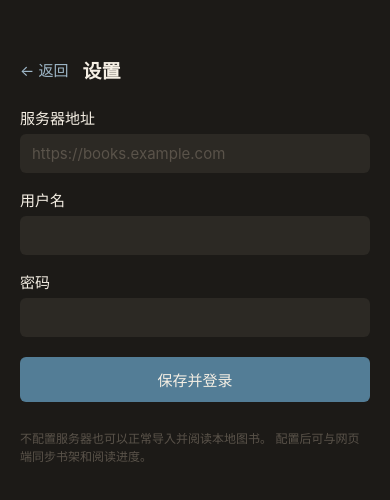
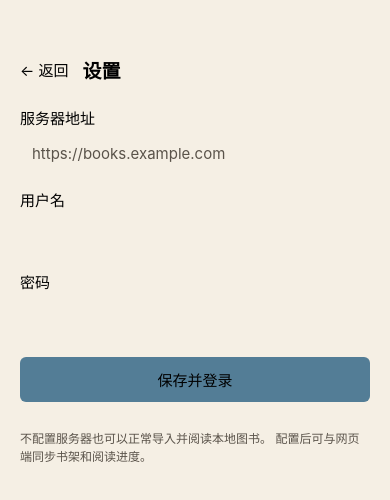
Before and after one commit to AirLibrax/StarCloud, a React Native app in the folder apps/mobile/: screen /Settings in a window 390 px wide. Shown: the top 500 px of the page. Built offline with nearby package versions, Linux system fonts and the light colour scheme.

Commit message:
chore/remove-stray-file

```diff
--- a/apps/mobile/app.json
+++ b/apps/mobile/app.json
@@ -10,7 +10,8 @@
     },
     "plugins": [
       "expo-sqlite",
-      "expo-asset"
+      "expo-asset",
+      "expo-status-bar"
     ]
   }
 }
--- a/apps/mobile/src/screens/LibraryScreen.tsx
+++ b/apps/mobile/src/screens/LibraryScreen.tsx
@@ -19,6 +19,7 @@ import {
   type LocalBook,
 } from '../storage/local-books';
 import { getSettings } from '../storage/settings';
+import { colors } from '../theme';
 
 type Nav = NativeStackNavigationProp<RootStackParamList>;
 
@@ -158,7 +159,7 @@ export default function LibraryScreen() {
   ];
 
   return (
-    <View style={{ flex: 1, backgroundColor: '#1c1a17' }}>
+    <View style={{ flex: 1, backgroundColor: colors.bg }}>
       <View
         style={{
           flexDirection: 'row',
@@ -169,11 +170,11 @@ export default function LibraryScreen() {
           paddingBottom: 10,
         }}
       >
-        <Text style={{ color: '#f5efe4', fontSize: 22, fontWeight: '600' }}>
+        <Text style={{ color: 'colors.text', fontSize: 22, fontWeight: '600' }}>
           星辰云图书馆
         </Text>
         <TouchableOpacity onPress={() => navigation.navigate('Settings')}>
-          <Text style={{ color: '#9fb8c9', fontSize: 16 }}>设置</Text>
+          <Text style={{ color: 'colors.accent', fontSize: 16 }}>设置</Text>
         </TouchableOpacity>
       </View>
 
@@ -195,7 +196,7 @@ export default function LibraryScreen() {
               await reload();
               setRefreshing(false);
             }}
-            tintColor="#9fb8c9"
+            tintColor="colors.accent"
           />
         }
         renderItem={({ item }) => (
@@ -207,7 +208,7 @@ export default function LibraryScreen() {
               paddingVertical: 14,
               paddingHorizontal: 16,
               borderBottomWidth: 0.5,
-              borderBottomColor: '#3a352e',
+              borderBottomColor: 'colors.border',
             }}
           >
             <View
@@ -215,26 +216,26 @@ export default function LibraryScreen() {
                 width: 44,
                 height: 44,
                 borderRadius: 4,
-                backgroundColor: item.badge === '+' ? '#2c2924' : FILE_TYPE_COLOR[item.badge ?? ''] ?? '#2c2924',
+                backgroundColor: item.badge === '+' ? 'colors.card' : FILE_TYPE_COLOR[item.badge ?? ''] ?? 'colors.card',
                 alignItems: 'center',
                 justifyContent: 'center',
                 marginRight: 12,
               }}
             >
-              <Text style={{ color: '#f5efe4', fontSize: item.badge === '+' ? 24 : 11, fontWeight: '600' }}>
+              <Text style={{ color: 'colors.text', fontSize: item.badge === '+' ? 24 : 11, fontWeight: '600' }}>
                 {item.badge}
               </Text>
             </View>
             <View style={{ flex: 1 }}>
-              <Text style={{ color: '#f5efe4', fontSize: 15 }} numberOfLines={1}>
+              <Text style={{ color: 'colors.text', fontSize: 15 }} numberOfLines={1}>
                 {item.title}
               </Text>
-              <Text style={{ color: '#8a8072', fontSize: 12, marginTop: 2 }} numberOfLines={1}>
+              <Text style={{ color: 'colors.textMuted', fontSize: 12, marginTop: 2 }} numberOfLines={1}>
                 {item.subtitle}
               </Text>
             </View>
             {item.progressText && (
-              <Text style={{ color: '#8a8072', fontSize: 12, marginRight: 8 }}>
+              <Text style={{ color: 'colors.textMuted', fontSize: 12, marginRight: 8 }}>
                 {item.progressText}
               </Text>
             )}
@@ -243,13 +244,13 @@ export default function LibraryScreen() {
                 onPress={() => handleDownload(item.cloudItem!)}
                 style={{
                   borderWidth: 1,
-                  borderColor: '#3f5a70',
+                  borderColor: 'colors.accentDark',
                   borderRadius: 4,
                   paddingHorizontal: 10,
                   paddingVertical: 4,
                 }}
               >
-                <Text style={{ color: '#9fb8c9', fontSize: 12 }}>下载</Text>
+                <Text style={{ color: 'colors.accent', fontSize: 12 }}>下载</Text>
               </TouchableOpacity>
             )}
             {item.cloudItem && item.downloaded && (
@@ -258,7 +259,7 @@ export default function LibraryScreen() {
           </TouchableOpacity>
         )}
         ListEmptyComponent={
-          <Text style={{ color: '#8a8072', textAlign: 'center', marginTop: 48 }}>
+          <Text style={{ color: 'colors.textMuted', textAlign: 'center', marginTop: 48 }}>
             还没有藏书，点上面「导入」添加第一本。
           </Text>
         }
--- a/apps/mobile/src/screens/LoginScreen.tsx
+++ b/apps/mobile/src/screens/LoginScreen.tsx
@@ -5,6 +5,7 @@ import type { NativeStackNavigationProp } from '@react-navigation/native-stack';
 import type { RootStackParamList } from '../App';
 import { getSettings, saveSettings } from '../storage/settings';
 import { login } from '../api/client';
+import { colors } from '../theme';
 
 type Nav = NativeStackNavigationProp<RootStackParamList>;
 
@@ -36,11 +37,11 @@ export default function LoginScreen() {
   }
 
   return (
-    <View style={{ flex: 1, backgroundColor: '#1c1a17', justifyContent: 'center', padding: 24 }}>
-      <Text style={{ color: '#f5efe4', fontSize: 22, fontWeight: '600', marginBottom: 4 }}>
+    <View style={{ flex: 1, backgroundColor: colors.bg, justifyContent: 'center', padding: 24 }}>
+      <Text style={{ color: 'colors.text', fontSize: 22, fontWeight: '600', marginBottom: 4 }}>
         重新登录
       </Text>
-      <Text style={{ color: '#8a8072', fontSize: 13, marginBottom: 20 }}>
+      <Text style={{ color: 'colors.textMuted', fontSize: 13, marginBottom: 20 }}>
         访问令牌已失效，请重新登录云端书架
       </Text>
       <TextInput
@@ -50,11 +51,11 @@ export default function LoginScreen() {
         placeholderTextColor="#5a534a"
         autoCapitalize="none"
         style={{
-          backgroundColor: '#2c2924',
+          backgroundColor: 'colors.card',
           borderRadius: 6,
           paddingVertical: 10,
           paddingHorizontal: 12,
-          color: '#f5efe4',
+          color: 'colors.text',
           fontSize: 15,
           marginBottom: 12,
         }}
@@ -66,11 +67,11 @@ export default function LoginScreen() {
         placeholderTextColor="#5a534a"
         secureTextEntry
         style={{
-          backgroundColor: '#2c2924',
+          backgroundColor: 'colors.card',
           borderRadius: 6,
           paddingVertical: 10,
           paddingHorizontal: 12,
-          color: '#f5efe4',
+          color: 'colors.text',
           fontSize: 15,
           marginBottom: 16,
         }}
@@ -82,13 +83,13 @@ export default function LoginScreen() {
         onPress={handleLogin}
         disabled={busy}
         style={{
-          backgroundColor: busy ? '#3f5a70' : '#537d96',
+          backgroundColor: busy ? 'colors.accentDark' : '#537d96',
           borderRadius: 6,
           paddingVertical: 12,
           alignItems: 'center',
         }}
       >
-        <Text style={{ color: '#f5efe4', fontSize: 15 }}>{busy ? '登录中…' : '登录'}</Text>
+        <Text style={{ color: 'colors.text', fontSize: 15 }}>{busy ? '登录中…' : '登录'}</Text>
       </TouchableOpacity>
     </View>
   );
--- a/apps/mobile/src/screens/SettingsScreen.tsx
+++ b/apps/mobile/src/screens/SettingsScreen.tsx
@@ -12,6 +12,7 @@ import type { NativeStackNavigationProp } from '@react-navigation/native-stack';
 import type { RootStackParamList } from '../App';
 import { getSettings, saveSettings } from '../storage/settings';
 import { login } from '../api/client';
+import { colors } from '../theme';
 
 type Nav = NativeStackNavigationProp<RootStackParamList>;
 
@@ -64,19 +65,19 @@ export default function SettingsScreen() {
 
   return (
     <ScrollView
-      style={{ flex: 1, backgroundColor: '#1c1a17' }}
+      style={{ flex: 1, backgroundColor: colors.bg }}
       contentContainerStyle={{ paddingTop: 56, paddingHorizontal: 20, paddingBottom: 40 }}
     >
       <View style={{ flexDirection: 'row', alignItems: 'center', marginBottom: 24 }}>
         <TouchableOpacity onPress={() => navigation.goBack()}>
-          <Text style={{ color: '#9fb8c9', fontSize: 15 }}>← 返回</Text>
+          <Text style={{ color: 'colors.accent', fontSize: 15 }}>← 返回</Text>
         </TouchableOpacity>
-        <Text style={{ color: '#f5efe4', fontSize: 19, fontWeight: '600', marginLeft: 14 }}>
+        <Text style={{ color: 'colors.text', fontSize: 19, fontWeight: '600', marginLeft: 14 }}>
           设置
         </Text>
       </View>
 
-      <Text style={{ color: '#f5efe4', fontSize: 15, marginBottom: 6 }}>服务器地址</Text>
+      <Text style={{ color: 'colors.text', fontSize: 15, marginBottom: 6 }}>服务器地址</Text>
       <TextInput
         value={serverUrl}
         onChangeText={setServerUrl}
@@ -86,11 +87,11 @@ export default function SettingsScreen() {
         autoCorrect={false}
         keyboardType="url"
         style={{
-          backgroundColor: '#2c2924',
+          backgroundColor: 'colors.card',
           borderRadius: 6,
           paddingVertical: 10,
           paddingHorizontal: 12,
-          color: '#f5efe4',
+          color: 'colors.text',
           fontSize: 15,
           marginBottom: 16,
         }}
@@ -98,32 +99,32 @@ export default function SettingsScreen() {
 
       {!connected && (
         <>
-          <Text style={{ color: '#f5efe4', fontSize: 15, marginBottom: 6 }}>用户名</Text>
+          <Text style={{ color: 'colors.text', fontSize: 15, marginBottom: 6 }}>用户名</Text>
           <TextInput
             value={username}
             onChangeText={setUsername}
             autoCapitalize="none"
             style={{
-              backgroundColor: '#2c2924',
+              backgroundColor: 'colors.card',
               borderRadius: 6,
               paddingVertical: 10,
               paddingHorizontal: 12,
-              color: '#f5efe4',
+              color: 'colors.text',
               fontSize: 15,
               marginBottom: 16,
             }}
           />
-          <Text style={{ color: '#f5efe4', fontSize: 15, marginBottom: 6 }}>密码</Text>
+          <Text style={{ color: 'colors.text', fontSize: 15, marginBottom: 6 }}>密码</Text>
           <TextInput
             value={password}
             onChangeText={setPassword}
             secureTextEntry
             style={{
-              backgroundColor: '#2c2924',
+              backgroundColor: 'colors.card',
               borderRadius: 6,
               paddingVertical: 10,
               paddingHorizontal: 12,
-              color: '#f5efe4',
+              color: 'colors.text',
               fontSize: 15,
               marginBottom: 20,
             }}
@@ -132,13 +133,13 @@ export default function SettingsScreen() {
             onPress={handleSaveAndLogin}
             disabled={busy}
             style={{
-              backgroundColor: busy ? '#3f5a70' : '#537d96',
+              backgroundColor: busy ? 'colors.accentDark' : '#537d96',
               borderRadius: 6,
               paddingVertical: 12,
               alignItems: 'center',
             }}
           >
-            <Text style={{ color: '#f5efe4', fontSize: 15 }}>
+            <Text style={{ color: 'colors.text', fontSize: 15 }}>
               {busy ? '连接中…' : '保存并登录'}
             </Text>
           </TouchableOpacity>
--- /dev/null
+++ b/apps/mobile/src/theme.ts
@@ -0,0 +1,27 @@
+/**
+ * 应用主题：暖纸色系，与 Web 端设计语言一致。
+ */
+export const colors = {
+  /** 页面背景：暖纸 */
+  bg: '#f5efe4',
+  /** 卡片/输入框：亮纸 */
+  card: '#fbf7ee',
+  /** 最亮表面（书页） */
+  sheet: '#fffdf7',
+  /** 主文字：浓墨 */
+  text: '#2a2622',
+  /** 次要文字 */
+  textLight: '#4a433c',
+  /** 弱化文字 */
+  textMuted: '#6b6158',
+  /** 分割线 */
+  border: '#d8cfbe',
+  /** 强调：远山蓝 */
+  accent: '#537d96',
+  /** 强调按下态 */
+  accentDark: '#3f6179',
+  /** 危险 */
+  danger: '#8b2c1f',
+  /** 成功 */
+  success: '#4a6b4a',
+};
```
Also changed, not shown: apps/mobile/package.json (+13 -13 lines), 1 other file (tests, documents, lock files or other folders).
